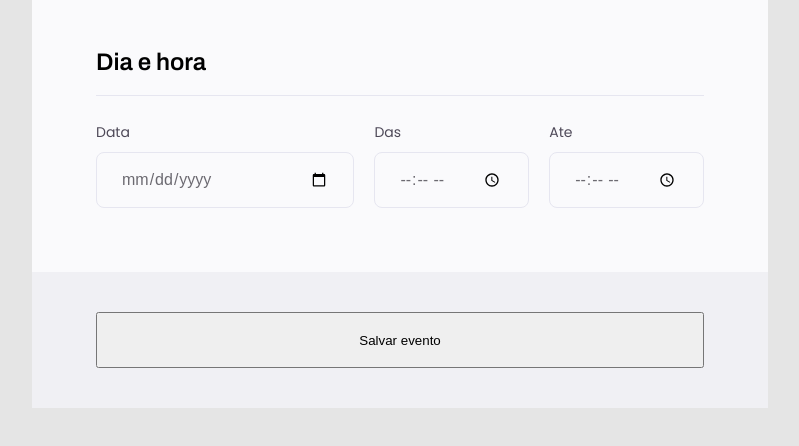
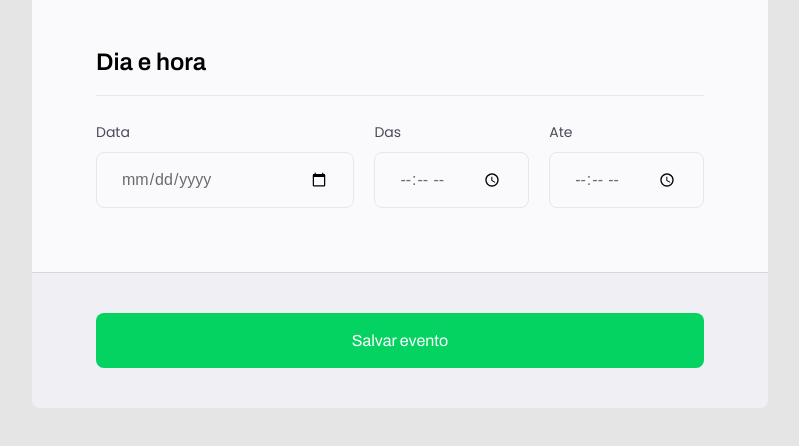
Before and after one commit to fabandrade88/projeto02, a plain HTML site: page index.html in a window 1280 px wide. Shown: the part 1435-1881 px from the top of the page, without its empty margins (240-1039 px from the left). Drawn offline with Linux system fonts and the light colour scheme.

Commit message:
form final css

```diff
--- a/style.css
+++ b/style.css
@@ -4,7 +4,7 @@
   box-sizing: border-box;
 }
 
-body, input, button, select, textarea {
+body, input, select, textarea {
   font-family: 'Poppings', sans-serif;
 }
 
@@ -185,11 +185,25 @@ footer {
   flex-direction: column;
   padding: 40px 64px;
   margin-bottom: 100%;
+  border-top: 1px solid #D6D6D6;
+  border-radius: 0 0 8px 8px;
 
 
 }
 
 footer .button {
   height: 56px;
+  background: #04d361;
+  border-radius: 8px;
+  border: 0;
+
+  font-family: 'Archivo';
+  font-size: 16px;
+  line-height: 26px;
+  color: #ffffff;
 
 }
+
+footer .button:hover {
+  background: #08a04c;
+}
```
